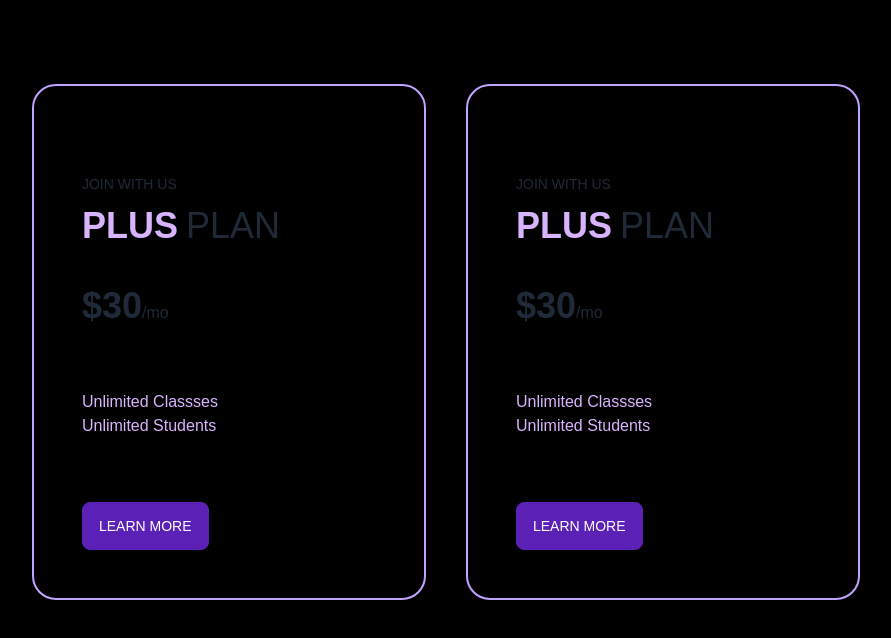
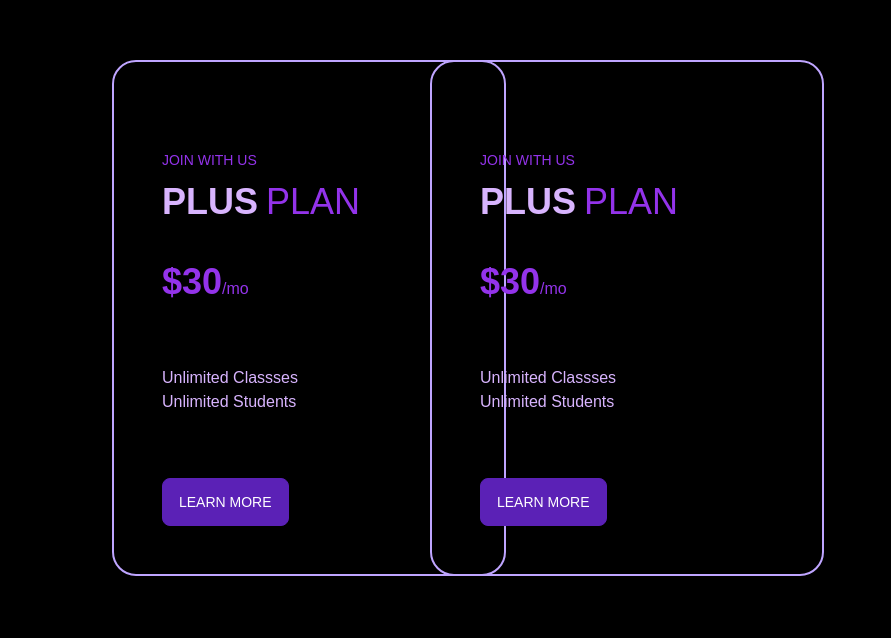
Before and after one commit to ribgu/educai-web-app, a React (Vite) app: page / in a window 1280 px wide. Shown: the part 1658-2296 px from the top of the page, without its empty margins (194-1085 px from the left). Built offline with nearby package versions, Linux system fonts and the light colour scheme.

Commit message:
feat: add shadow

```diff
--- a/src/components/LandingPagePricing/LandingPagePrincing.tsx
+++ b/src/components/LandingPagePricing/LandingPagePrincing.tsx
@@ -3,7 +3,8 @@ import Typography from '../Typography/Typography'
 
 export default function LandingPagePrincing() {
     return (
-        <div className='flex flex-col gap-10 p-12 b rounded-3xl border-[#BFA5FF] border-2 pr-36'>
+        <div className='flex flex-col gap-10 p-12 b rounded-3xl border-[#BFA5FF] border-2 pr-36 shadow-inner -ml-9 -mt-12 -mr-20 -mb-0 text-purple-600'>
+            {/* box-shadow: inset -9px -12px 20px 0px #6730ec9e */}
             <span className='' style={{background: "url('../../public/Gradientes/gradienteHome.png')"}}></span>
             <div className='flex flex-col gap-3'>
                 <Typography variant='body2'>JOIN WITH US</Typography>
```
